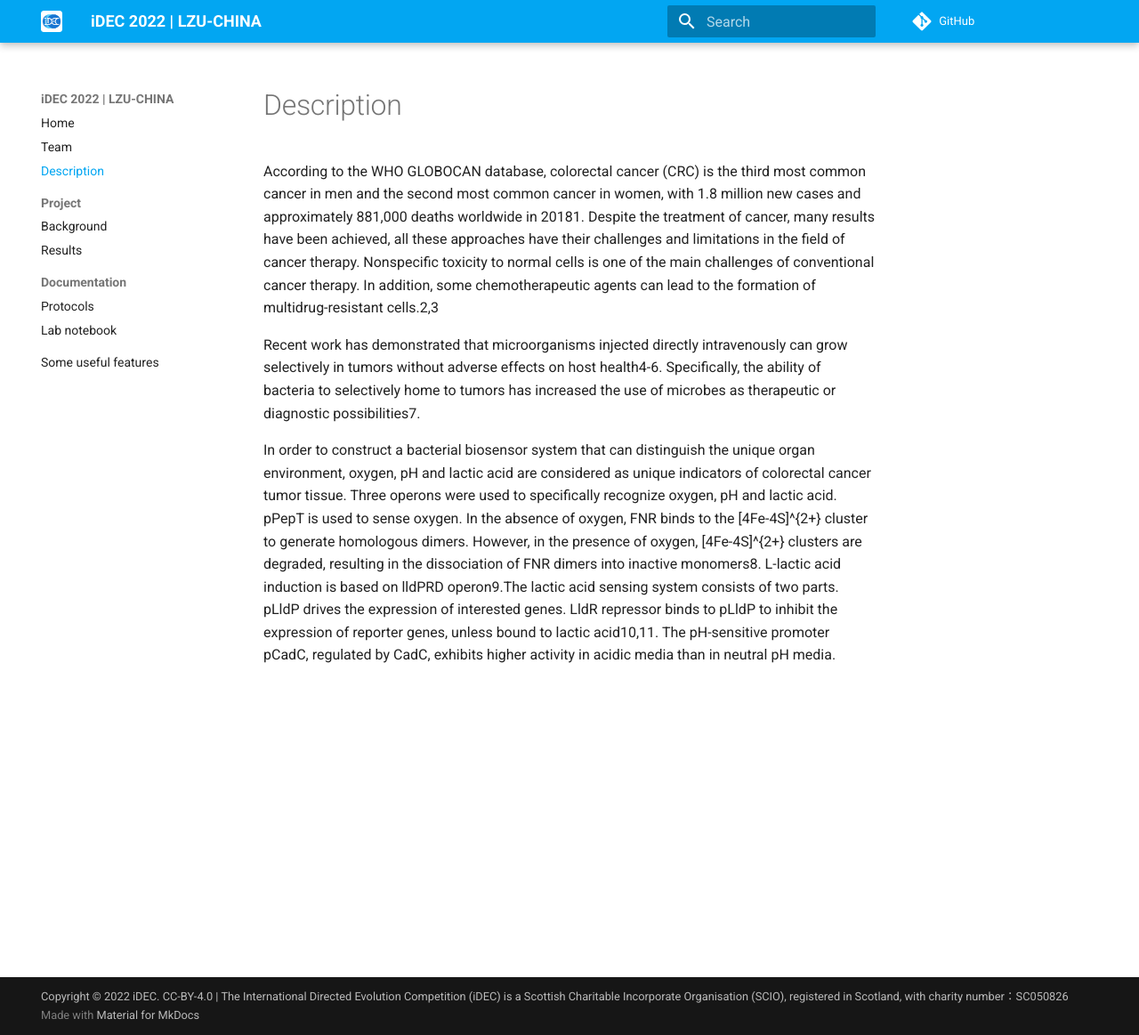
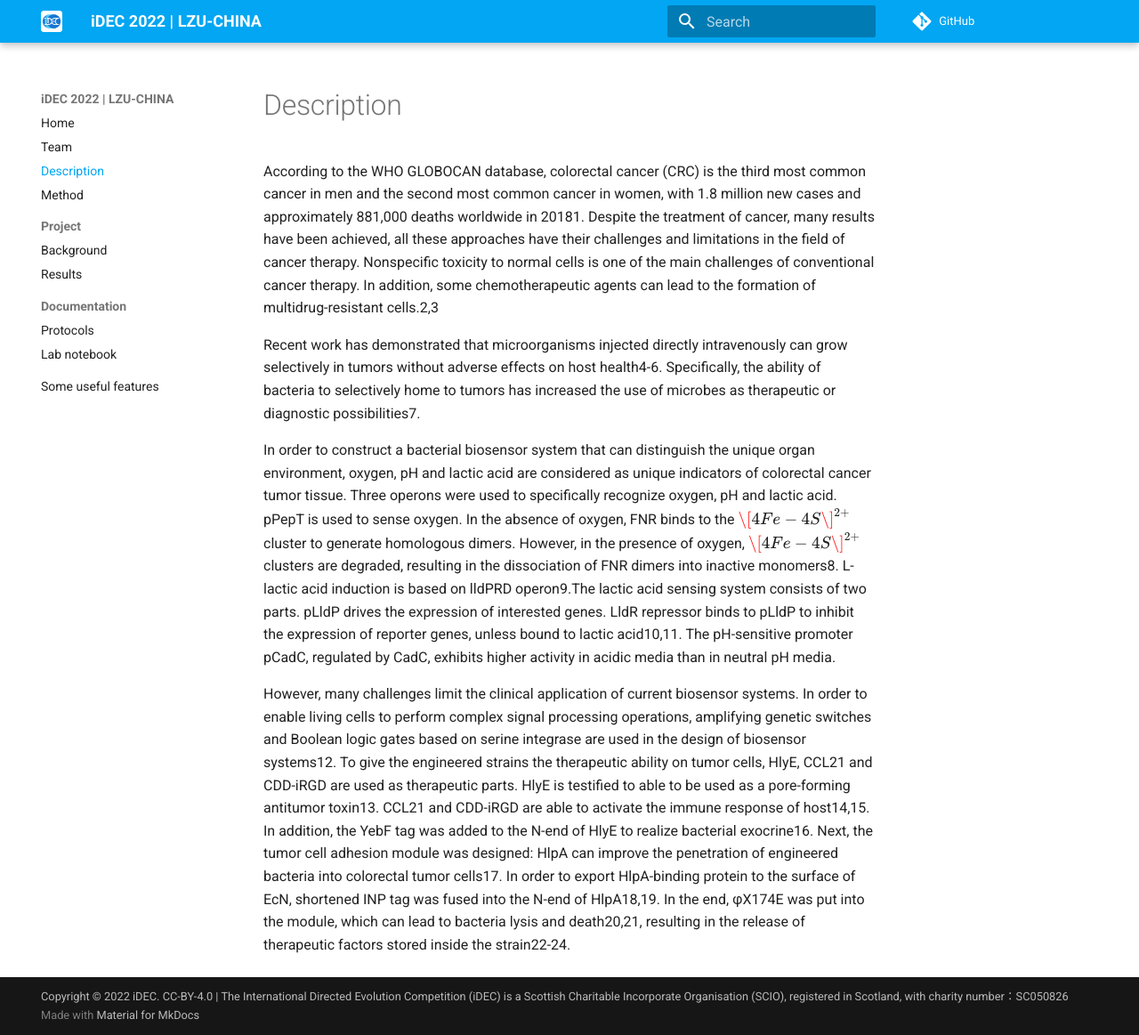
Before and after one commit to idec-teams/2022_LZU-CHINA, an MkDocs documentation site: the page built from docs/description.md, in a window 1280 px wide and 1163 px high. Shown: the whole window at 89% size. Built offline with MkDocs 1.6.1 and Material for MkDocs 9.7.7, drawn with Linux system fonts in a browser that asks for light colours; comment, search, counter and statistics services are not loaded.

Commit message:
des and me

```diff
--- a/docs/description.md
+++ b/docs/description.md
@@ -1,23 +1,8 @@
-According to the WHO GLOBOCAN database, colorectal cancer (CRC) is the third most common
-cancer in men and the second most common cancer in women, with 1.8 million new cases and
-approximately 881,000 deaths worldwide in 20181. Despite the treatment of cancer, many results
-have been achieved, all these approaches have their challenges and limitations in the field of cancer
-therapy. Nonspecific toxicity to normal cells is one of the main challenges of conventional cancer
-therapy. In addition, some chemotherapeutic agents can lead to the formation of multidrug-resistant
-cells.2,3
+According to the WHO GLOBOCAN database, colorectal cancer (CRC) is the third most common cancer in men and the second most common cancer in women, with 1.8 million new cases and approximately 881,000 deaths worldwide in 20181. Despite the treatment of cancer, many results have been achieved, all these approaches have their challenges and limitations in the field of cancer therapy. Nonspecific toxicity to normal cells is one of the main challenges of conventional cancer therapy. In addition, some chemotherapeutic agents can lead to the formation of multidrug-resistant cells.2,3
 
-Recent work has demonstrated that microorganisms injected directly intravenously can grow
-selectively in tumors without adverse effects on host health4-6. Specifically, the ability of bacteria to
-selectively home to tumors has increased the use of microbes as therapeutic or diagnostic
-possibilities7.
+Recent work has demonstrated that microorganisms injected directly intravenously can grow selectively in tumors without adverse effects on host health4-6. Specifically, the ability of bacteria to selectively home to tumors has increased the use of microbes as therapeutic or diagnostic possibilities7.
 
-In order to construct a bacterial biosensor system that can distinguish the unique organ environment,
-oxygen, pH and lactic acid are considered as unique indicators of colorectal cancer tumor tissue.
-Three operons were used to specifically recognize oxygen, pH and lactic acid. pPepT is used to
-sense oxygen. In the absence of oxygen, FNR binds to the \[4Fe-4S\]^{2+} cluster to generate
-homologous dimers. However, in the presence of oxygen, \[4Fe-4S\]^{2+} clusters are degraded,
-resulting in the dissociation of FNR dimers into inactive monomers8. L-lactic acid induction is based
-on lldPRD operon9.The lactic acid sensing system consists of two parts. pLldP drives the expression
-of interested genes. LldR repressor binds to pLldP to inhibit the expression of reporter genes, unless
-bound to lactic acid10,11. The pH-sensitive promoter pCadC, regulated by CadC, exhibits higher
-activity in acidic media than in neutral pH media.
+In order to construct a bacterial biosensor system that can distinguish the unique organ environment, oxygen, pH and lactic acid are considered as unique indicators of colorectal cancer tumor tissue. Three operons were used to specifically recognize oxygen, pH and lactic acid. pPepT is used to sense oxygen. In the absence of oxygen, FNR binds to the $\[4Fe-4S\]^{2+}$ cluster to generate homologous dimers. However, in the presence of oxygen, $\[4Fe-4S\]^{2+}$clusters are degraded, resulting in the dissociation of FNR dimers into inactive monomers8. L-lactic acid induction is based
+on lldPRD operon9.The lactic acid sensing system consists of two parts. pLldP drives the expression of interested genes. LldR repressor binds to pLldP to inhibit the expression of reporter genes, unless bound to lactic acid10,11. The pH-sensitive promoter pCadC, regulated by CadC, exhibits higher activity in acidic media than in neutral pH media.
+
+However, many challenges limit the clinical application of current biosensor systems. In order to enable living cells to perform complex signal processing operations, amplifying genetic switches and Boolean logic gates based on serine integrase are used in the design of biosensor systems12. To give the engineered strains the therapeutic ability on tumor cells, HlyE, CCL21 and CDD-iRGD are used as therapeutic parts. HlyE is testified to able to be used as a pore-forming antitumor toxin13. CCL21 and CDD-iRGD are able to activate the immune response of host14,15. In addition, the YebF tag was added to the N-end of HlyE to realize bacterial exocrine16. Next, the tumor cell adhesion module was designed: HlpA can improve the penetration of engineered bacteria into colorectal tumor cells17. In order to export HlpA-binding protein to the surface of EcN, shortened INP tag was fused into the N-end of HlpA18,19. In the end, φX174E was put into the module, which can lead to bacteria lysis and death20,21, resulting in the release of therapeutic factors stored inside the strain22-24.
--- a/mkdocs.yml
+++ b/mkdocs.yml
@@ -42,6 +42,7 @@
   - Home: index.md
   - Team: team.md
   - Description: description.md
+  - Method: method.md
   - Project:
       - Background: project/background.md
       - Results: project/results.md
```
Also changed, not shown: docs/method.md (added, +18 -0 lines).
